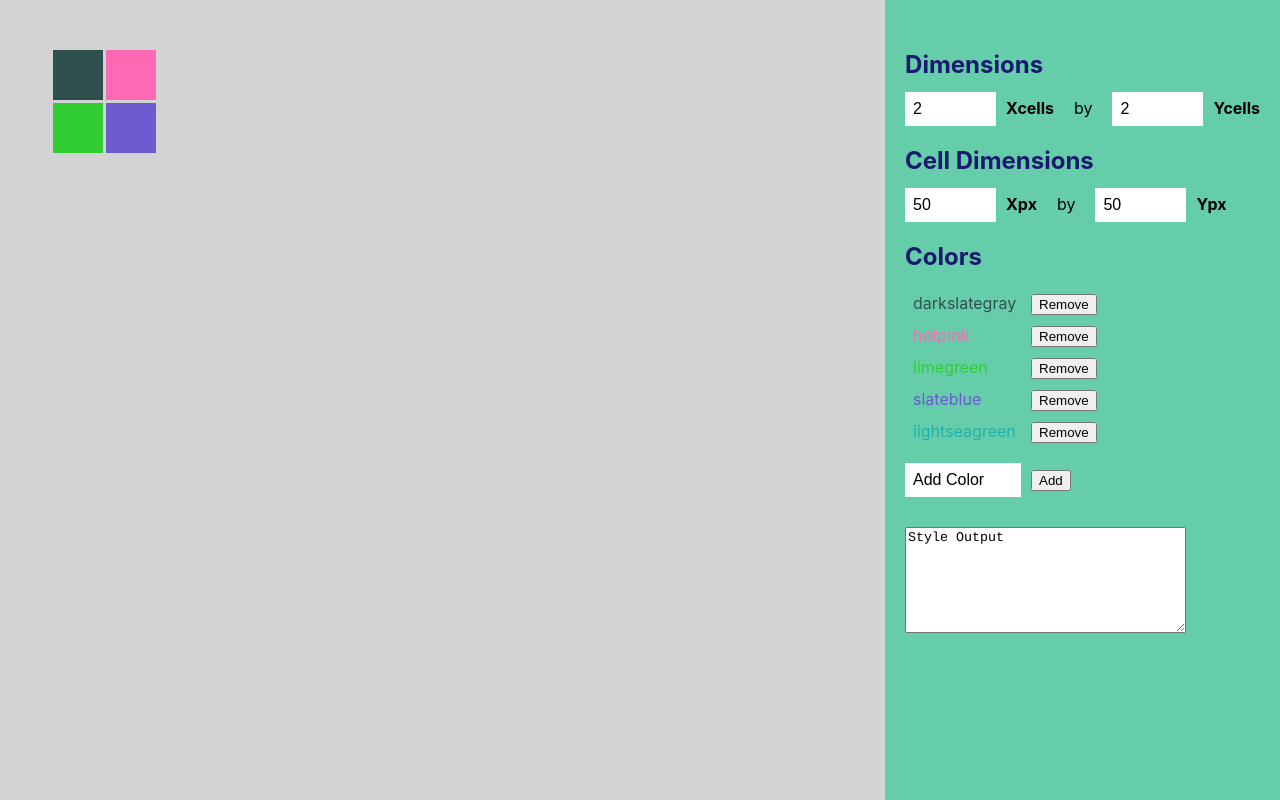
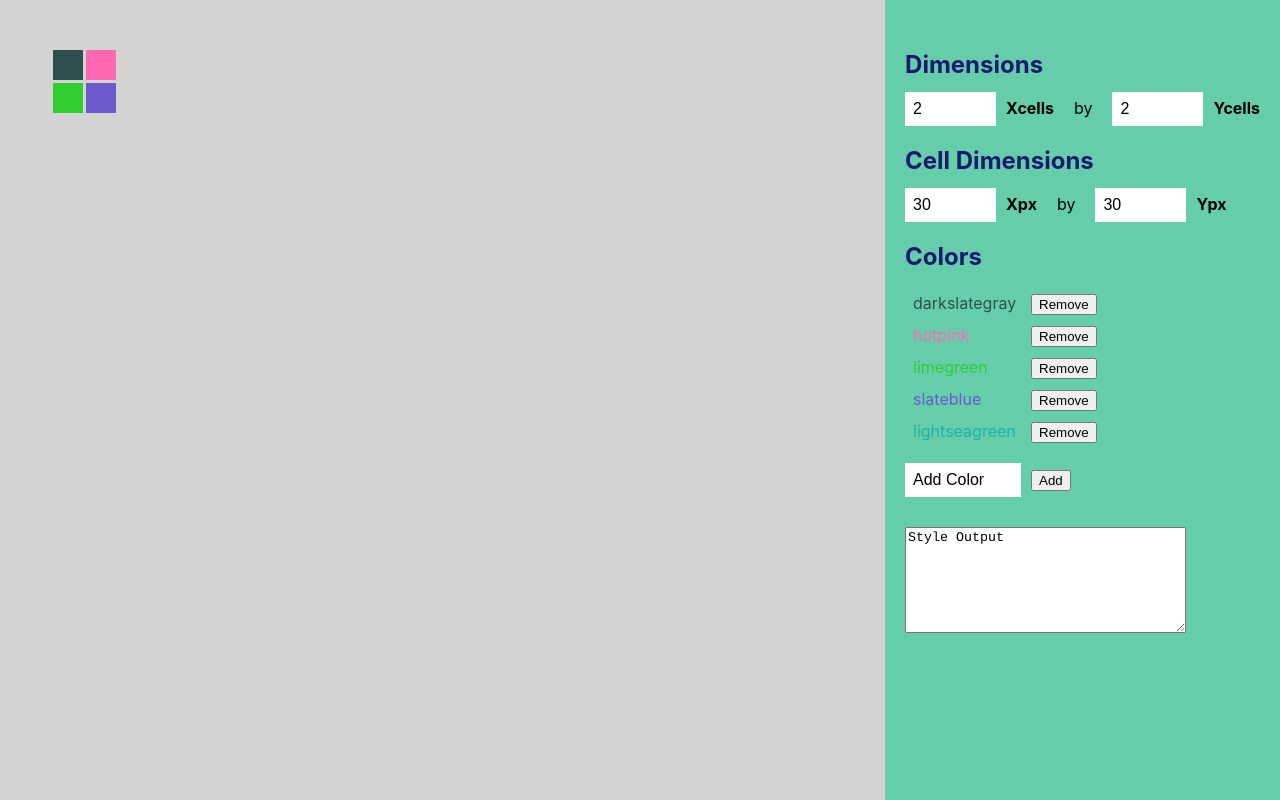
Before and after one commit to dorafc/QuiltGrid, a React (Create React App) app: page / in a window 1280 px wide. Built offline with nearby package versions, Linux system fonts and the light colour scheme.

Commit message:
add button works

```diff
--- a/src/components/AddColor.js
+++ b/src/components/AddColor.js
@@ -5,24 +5,35 @@ class AddColor extends Component {
 	constructor(props) {
     super(props);
     this.state = {
-    	value : "Add Color"
+    	value : "Add Color",
+    	textColor : "#000"
     }
     this.storeColor = this.storeColor.bind(this)
     this.clearColor = this.clearColor.bind(this)
+    this.inputText = this.inputText.bind(this)
   }
 
   storeColor(event){
   	this.setState({
-  		value : event.target.value
+  		value : event.target.value,
+  		textColor : event.target.value
   	})
   }
 
   clearColor(event){
-  	this.props.addColor(event.target.value)
+  	this.props.addColor(this.state.value)
   	this.setState({
-  		value : "Add Color"
+  		value : "Add Color",
+  		textColor : "#000"
   	})
-  	this.preventDefault(event)
+  }
+
+  inputText(event){
+  	if (this.state.value === "Add Color"){
+	  	this.setState({
+	  		value : ""
+	  	})
+  	}
   }
 
 	render(){
@@ -32,7 +43,8 @@ class AddColor extends Component {
 	    		type="text"
 	    		value={this.state.value}
 	    		onChange={this.storeColor}
-	    		style={{color:this.state.value}}
+	    		onClick={this.inputText}
+	    		style={{color:this.state.textColor}}
 	    	/>
 	      <button
 	      	className="addColor"
--- a/src/components/QuiltGrid.js
+++ b/src/components/QuiltGrid.js
@@ -14,8 +14,8 @@ class QuiltGrid extends Component {
     	// X --> # of colummns, Y --> # of rows
     	cellCountX: 2,
     	cellCountY: 2,
-    	cellHeight: 50,
-    	cellWidth: 50,
+    	cellHeight: 30,
+    	cellWidth: 30,
     	colors: ['darkslategray', 'hotpink', 'limegreen', 'slateblue', 'lightseagreen'],
     };
     this.updateGridDimensions = this.updateGridDimensions.bind(this);
@@ -25,7 +25,7 @@ class QuiltGrid extends Component {
 	// click function for the color cell
 	changeColor(rowNum, i){
 		let colorCounters = this.state.colorCounters.slice()
-		colorCounters[rowNum][i] = colorCounters[rowNum][i] + 1
+		colorCounters[rowNum][i] = (colorCounters[rowNum][i] + 1) % this.state.colors.length
 
 		this.setState({colorCounters : colorCounters})
 	}
@@ -129,7 +129,11 @@ class QuiltGrid extends Component {
 
 	// add new color to the list
 	addColor(color){
-		console.log(color)
+		let colors = this.state.colors.slice()
+		colors.push(color)
+		this.setState({
+			colors : colors
+		})
 	}
 
 
```
